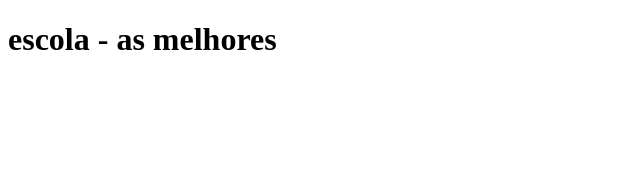
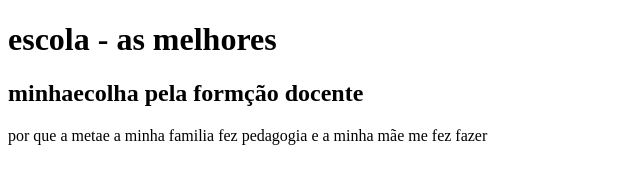
Before and after one commit to thalyahebert-droid/MEU-PRIMEIRO-PROJETO-FD, a plain HTML site: page index.html in a window 1280 px wide. Shown: the whole page, without its empty margins (0-640 px from the left). Drawn offline with Linux system fonts and the light colour scheme.

Commit message:
aula9do6

```diff
--- a/index.html
+++ b/index.html
@@ -7,5 +7,7 @@
 </head>
 <body>
     <h1>escola - as melhores</h1>
+    <h2>minhaecolha pela formção docente</h2>
+    <p>por que a metae a minha familia fez pedagogia e a minha mãe me fez fazer</p>
 </body>
 </html>
```
Also changed, not shown: _ (1).jpeg (added).
